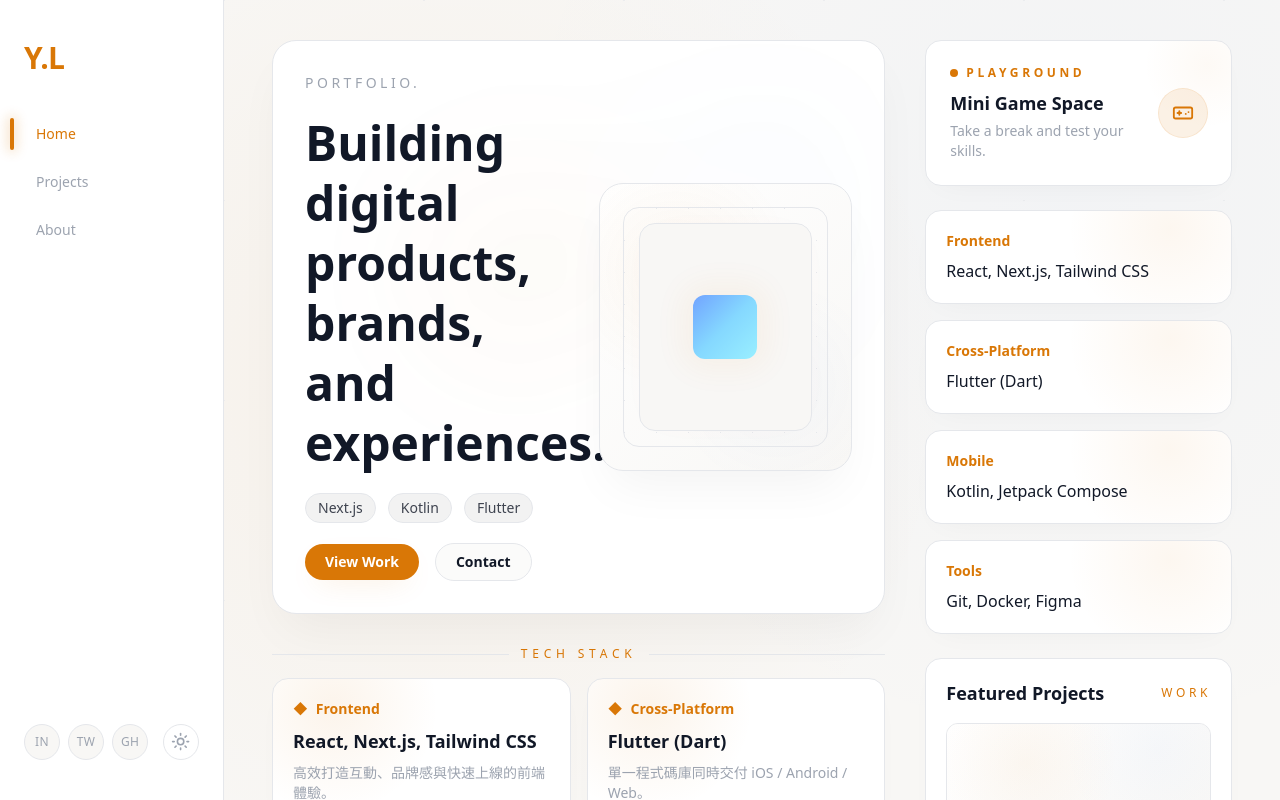
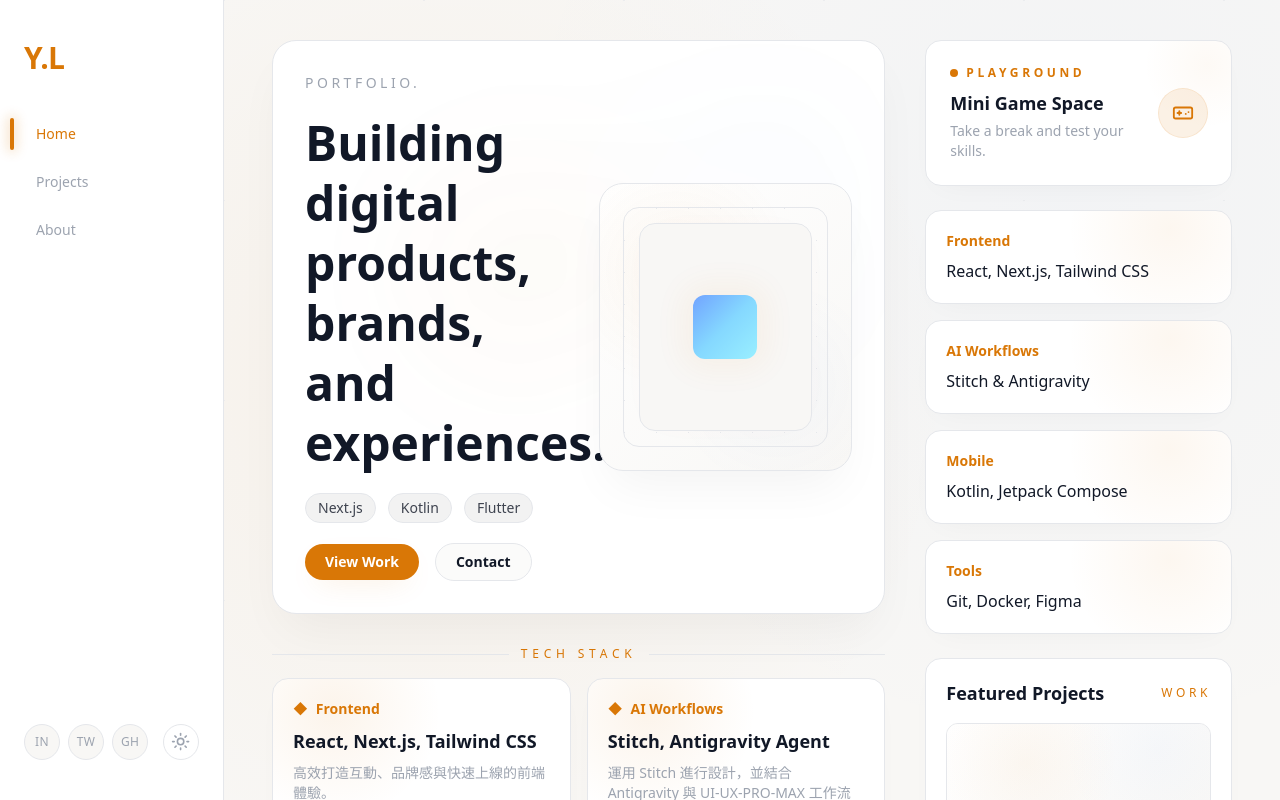
Before and after one commit to CatYunnnn/myWeb, a Next.js app: page / in a window 1280 px wide. Shown: the top 800 px of the page. Built offline with nearby package versions, Linux system fonts and the light colour scheme.

Commit message:
feact: 調整tech stack內容

```diff
--- a/app/page.tsx
+++ b/app/page.tsx
@@ -8,9 +8,9 @@ const techCards = [
     accent: "amber",
   },
   {
-    title: "Cross-Platform",
-    subtitle: "Flutter (Dart)",
-    description: "單一程式碼庫同時交付 iOS / Android / Web。",
+    title: "AI Workflows",
+    subtitle: "Stitch, Antigravity Agent",
+    description: "運用 Stitch 進行設計，並結合 Antigravity 與 UI-UX-PRO-MAX 工作流及 Frontend Design 打造頂級體驗。",
     accent: "yellow",
   },
   {
@@ -29,7 +29,7 @@ const techCards = [
 
 const quickCards = [
   { title: "Frontend", subtitle: "React, Next.js, Tailwind CSS" },
-  { title: "Cross-Platform", subtitle: "Flutter (Dart)" },
+  { title: "AI Workflows", subtitle: "Stitch & Antigravity" },
   { title: "Mobile", subtitle: "Kotlin, Jetpack Compose" },
   { title: "Tools", subtitle: "Git, Docker, Figma" },
 ];
```
